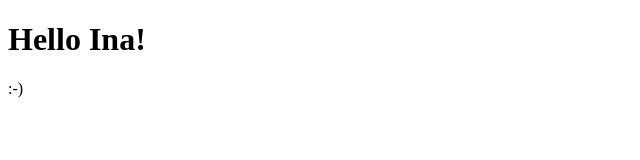
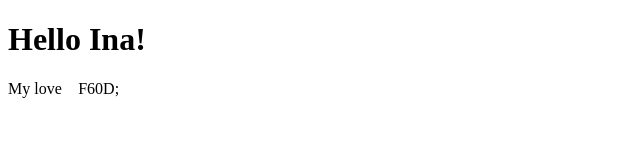
Before and after one commit to kyunamkim/kyunamkim.github.io, a plain HTML site: page index.html in a window 1280 px wide. Shown: the whole page, without its empty margins (0-640 px from the left). Drawn offline with Linux system fonts and the light colour scheme.

Commit message:
update index.html

```diff
--- a/index.html
+++ b/index.html
@@ -2,6 +2,6 @@
 <html>
 <body>
 <h1>Hello Ina!</h1>
-<p>:-)</p>
+<p>My love &#1F60D;</p>
 </body>
 </html>
```
